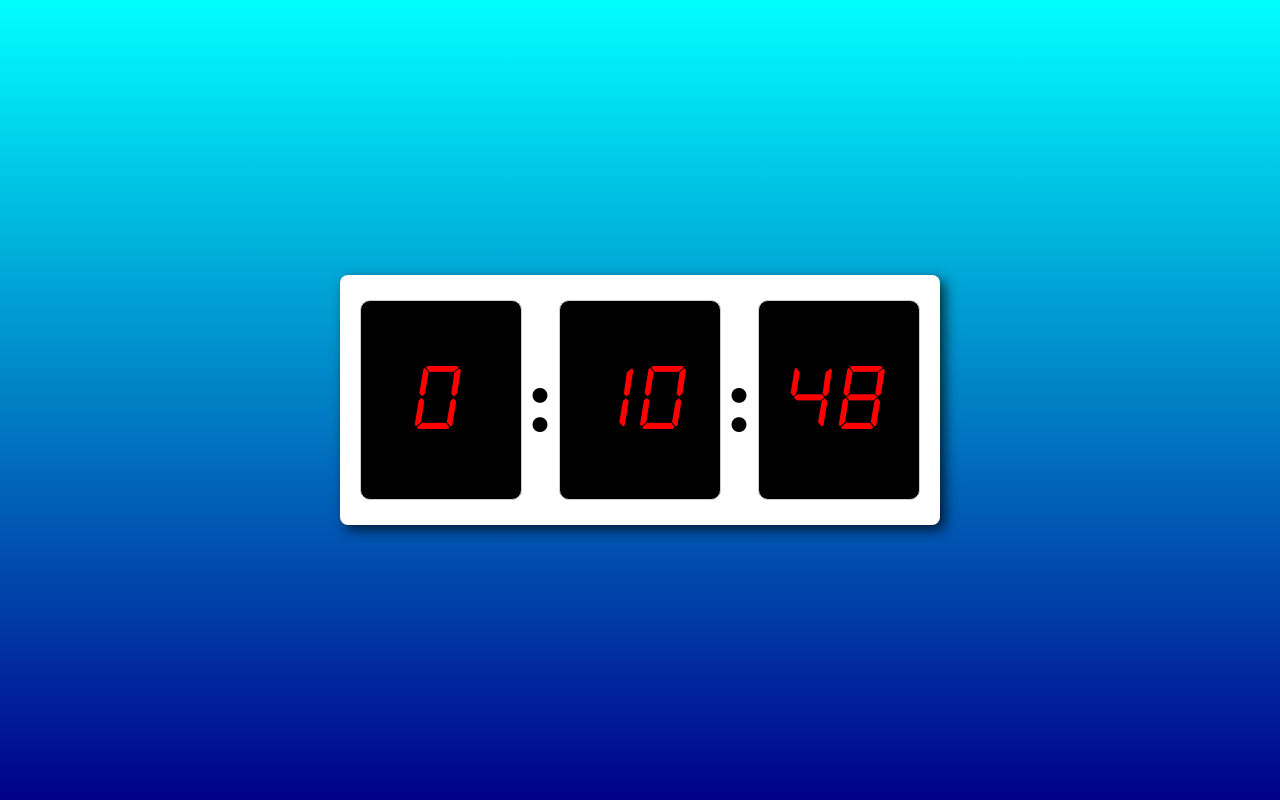
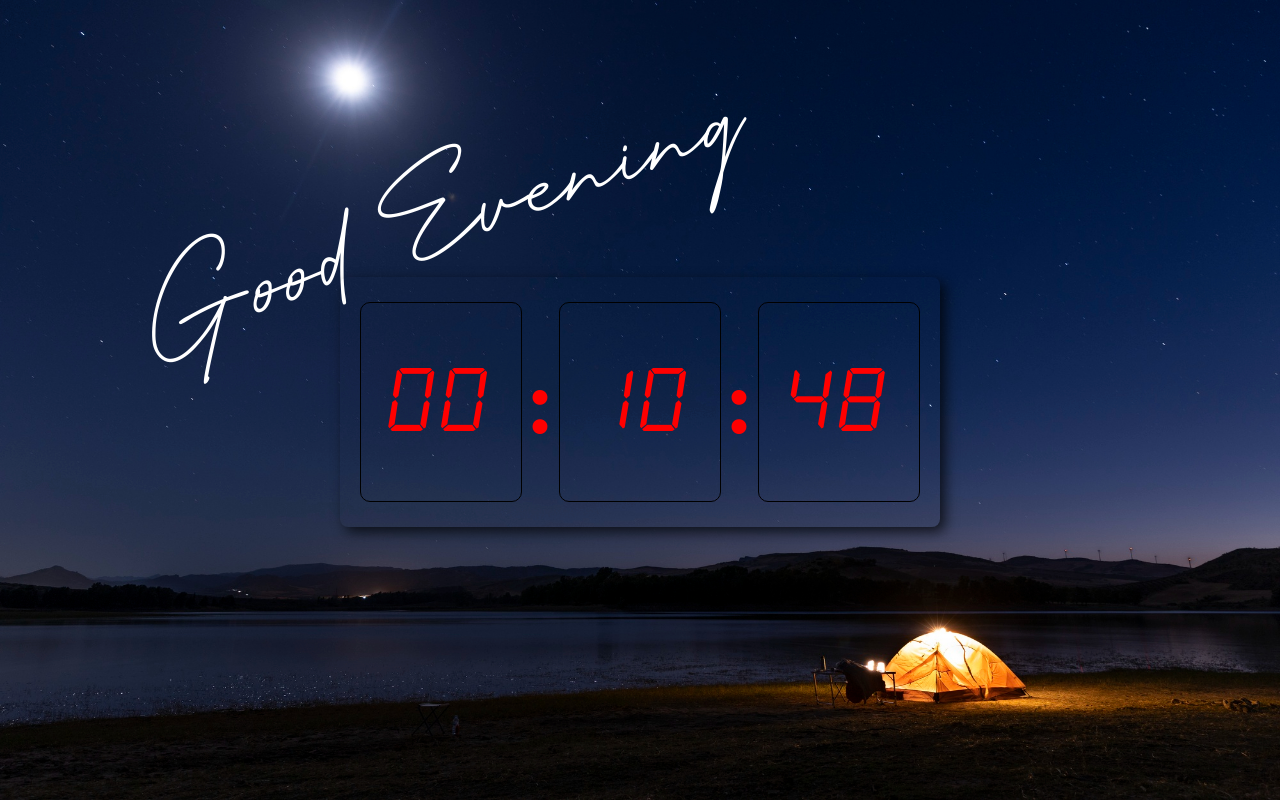
Before and after one commit to MoisesLhuz/Useful, a plain HTML site: page relogio/index.html in a window 1280 px wide. Drawn offline with Linux system fonts and the light colour scheme.

Commit message:
Add files via upload

```diff
--- a/relogio/css/style.css
+++ b/relogio/css/style.css
@@ -9,8 +9,24 @@
     src: url('/fonts/alarm.ttf');
 }
 
+@font-face {
+    font-family: texto;
+    src: url('/fonts/winter.ttf');
+}
+
+#container {
+   position: relative;
+   min-width: 100vw;
+   min-height: 100vh;
+}
+
+#container img {
+    height: 100vh;
+    width: 100vw;
+}
+
 body{
-    background: linear-gradient(cyan, darkblue);
+    /* background: linear-gradient(cyan, darkblue); */
     display: flex;
     align-items: center;
     justify-content: center;
@@ -26,20 +42,24 @@ body{
     width: 600px;
     height: 250px;
     gap: 5px;
-    background: white;
+    background: transparent;
     box-shadow: 5px 5px 13px rgba(0, 0, 0, 0.716);
     padding: 0 20px;
+    position: absolute;
+    top: 50%;
+    left: 50%;
+    transform: translate(-50%, -50%);
 }
 
 .relogio div {
     width: 200px;
     height: 200px;
-    border: 1px solid #ccc;
+    border: 1px solid black;
     border-radius: 10px;
     display: flex;
     align-items: center;
     justify-content: center;
-    background: black;
+    /* background: black; */
     color: red;
 }
 
@@ -50,6 +70,7 @@ body{
 
 .relogio h1 {
     font-size: 80px;
+    color: red;
     animation: animation .8s ease-in-out infinite;
 }
 
@@ -65,3 +86,13 @@ body{
         transform: scale(1.2);
     }
 }
+
+#container .description {
+    position: absolute;
+    top: 15%;
+    left: 10%;
+    color: white;
+    font-size: 120px;
+    transform: rotate(-20deg);
+    font-family: texto;
+}
--- a/relogio/index.html
+++ b/relogio/index.html
@@ -7,6 +7,11 @@
     <title>Relógio</title>
 </head>
 <body>
+
+    <div id="container">
+        <img src="img/amanhecer.jpg" alt="">
+
+        <div class="description"></div>
 
         <div class="relogio">
 
@@ -23,6 +28,8 @@
             </div>
 
         </div>
+    </div>
+
 
     <script src="./js/script.js"></script>
 </body>
--- a/relogio/js/script.js
+++ b/relogio/js/script.js
@@ -2,6 +2,8 @@
 const hora = document.querySelector("#horas")
 const minuto = document.querySelector("#minutos")
 const segundo = document.querySelector("#segundos")
+const fundo = document.querySelector("#container img")
+const texto = document.querySelector(".description")
 
 // função com setInteral para ocorrer o load de 1 segundo
 const relogio = setInterval(() => {
@@ -14,14 +16,25 @@ const relogio = setInterval(() => {
     let seg = sistema.getSeconds();
 
     // condicionais para corrigir bug de 1 digito
-    if(hr > 0 && hr < 10) {
+    if(hr < 10) {
         hr = "0" + hr;
     }
-    if(min > 0 && min < 10) {
+    if(min < 10) {
         min = "0" + min;
     }
-    if(seg > 0 && seg < 10) {
+    if(seg < 10) {
         seg = "0" + seg;
+    }
+
+    if(hr > 6 && hr < 12) {
+        fundo.setAttribute('src', 'img/amanhecer.jpg')
+        texto.textContent = "Good Morning"
+    }else if(hr > 12 && hr < 18) {
+        fundo.setAttribute('src', 'img/entardecer.jpg')
+        texto.textContent = "Good Afternon"
+    }else {
+        fundo.setAttribute('src', 'img/anoitecer.jpg')
+        texto.textContent = "Good Evening"
     }
 
     // passando resultado para o html
```
Also changed, not shown: relogio/fonts/winter.ttf (added), relogio/img/amanhecer.jpg (added), relogio/img/anoitecer.jpg (added), 1 other file. Lines whose indentation alone changed are shown as unchanged.
